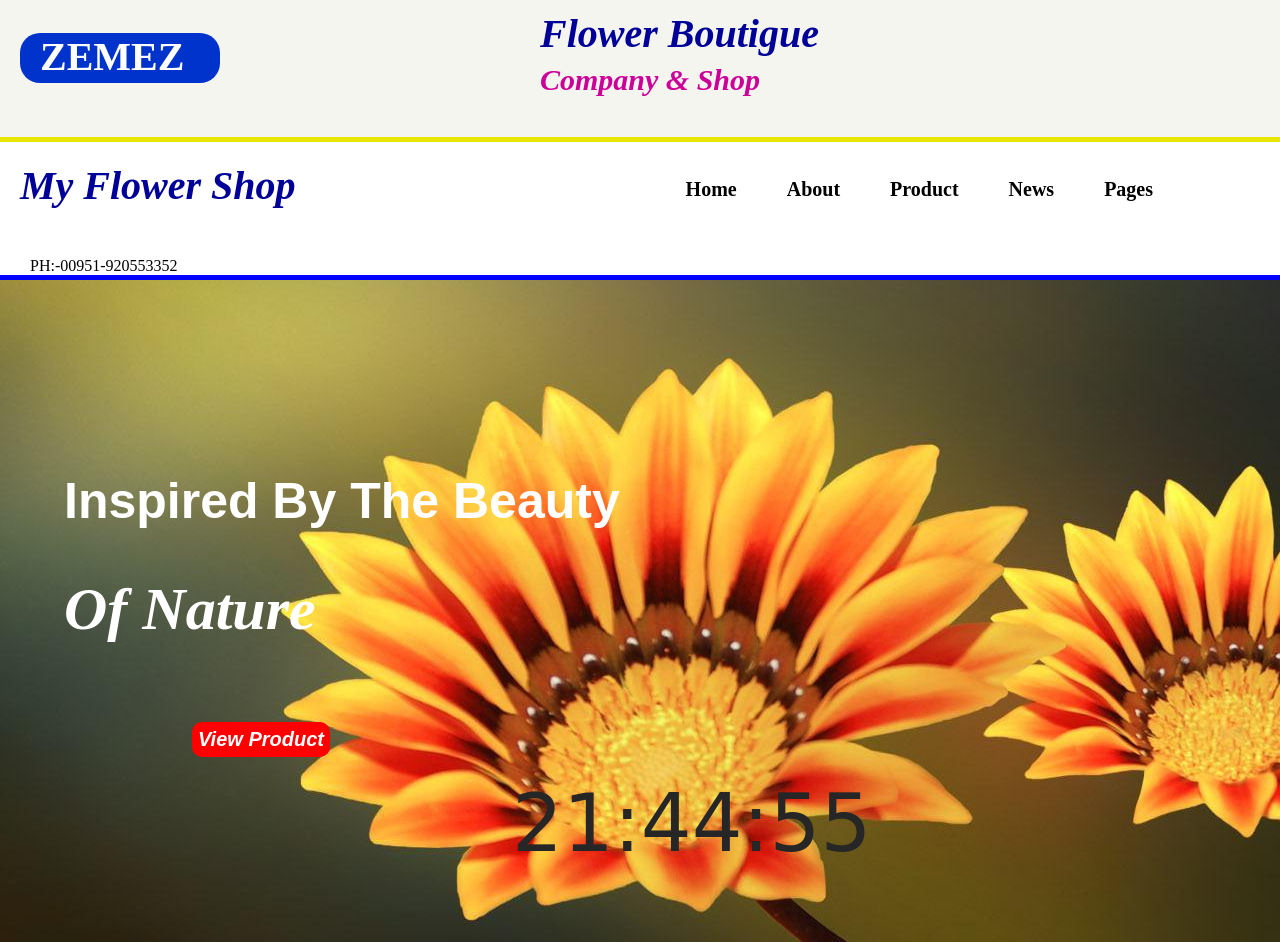
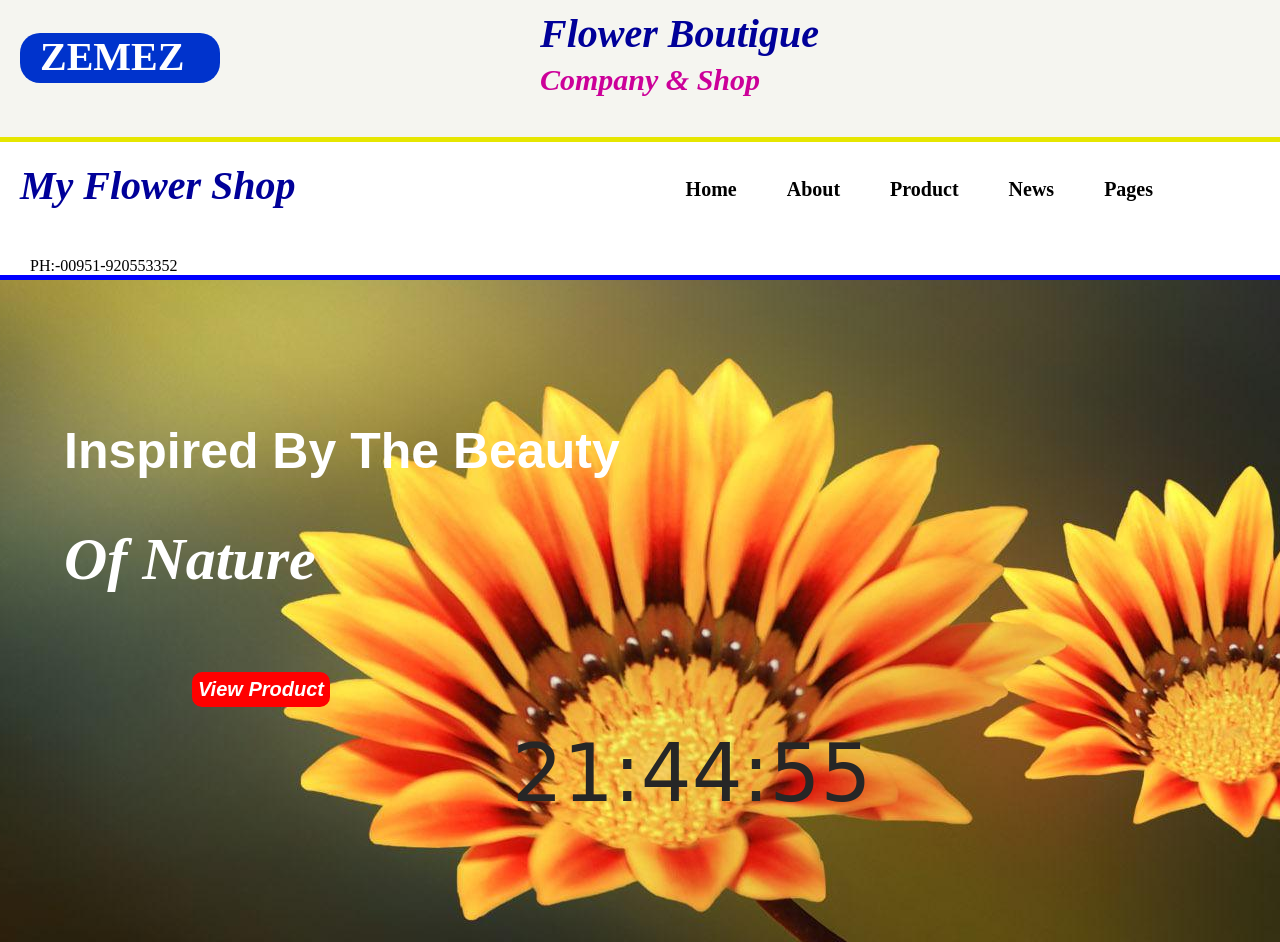
Before and after one commit to dhital93/flowershop, a plain HTML site: page index.html in a window 1280 px wide. Shown: the top 942 px of the page. Drawn offline with Linux system fonts and the light colour scheme; a web font is replaced by a local one.

Commit message:
marginChange

```diff
--- a/flowerShop.css
+++ b/flowerShop.css
@@ -327,7 +327,13 @@ font-family: 'Saira Stencil One', cursive;
 	margin-left: 40%;
 	font-size: 80px;
 	color:  #262626;
+	margin-bottom:20px;
 }
 .timecontainer {
 	width: 100%;
+
 }
+.quoteDiv{
+ margin-top: -50px;
+
+}
--- a/index.html
+++ b/index.html
@@ -30,7 +30,7 @@
 			</div>
 			<div class="number">PH:-00951-920553352</div>
 		</nav>
-		<div>
+		<div class="quoteDiv">
 			<h2 class="headerLine">Inspired By The Beauty</h2><br>
 			<h3 class="headerLineTwo">Of Nature</h3><br>
 			<button class="viewbutton">View Product</button></div>
```
